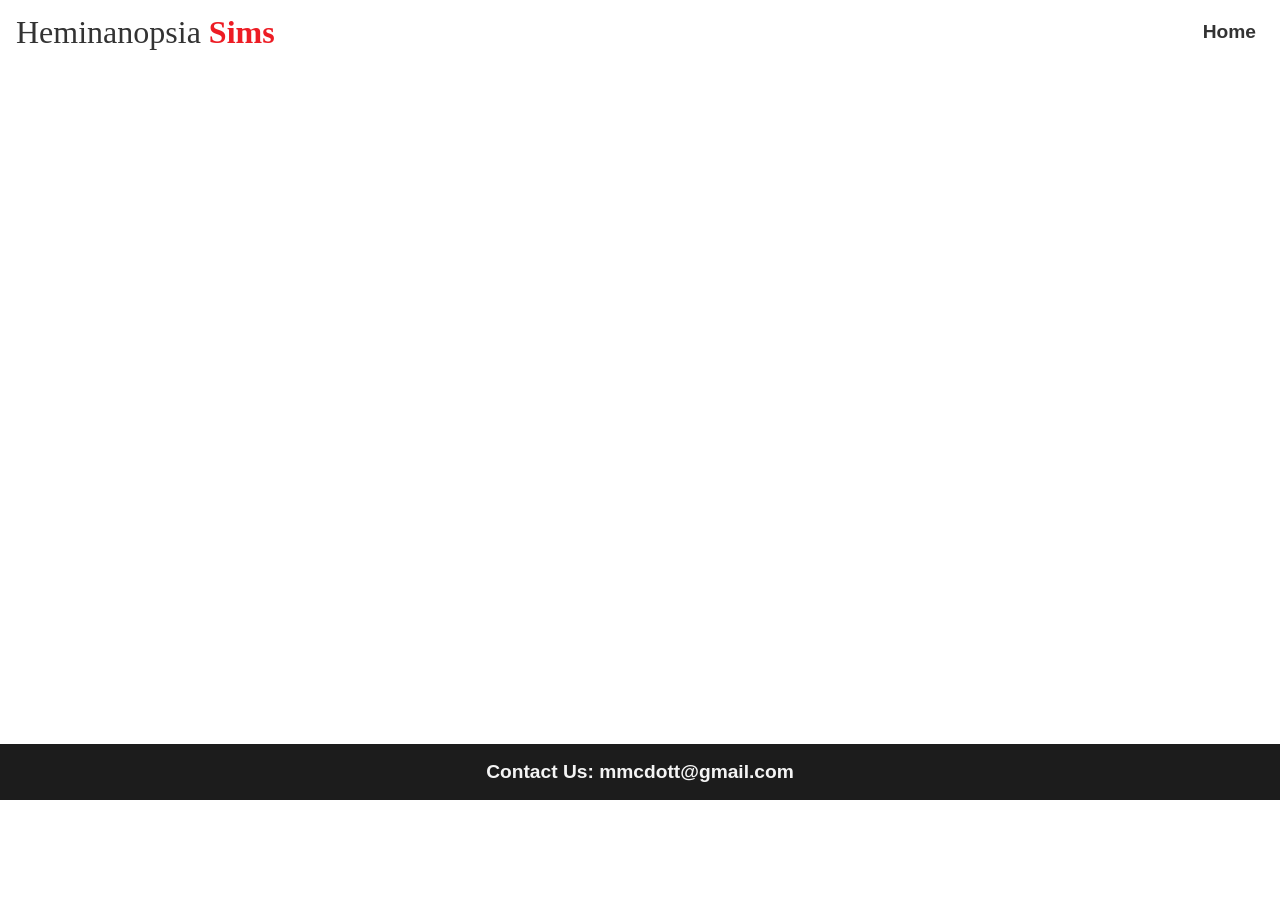
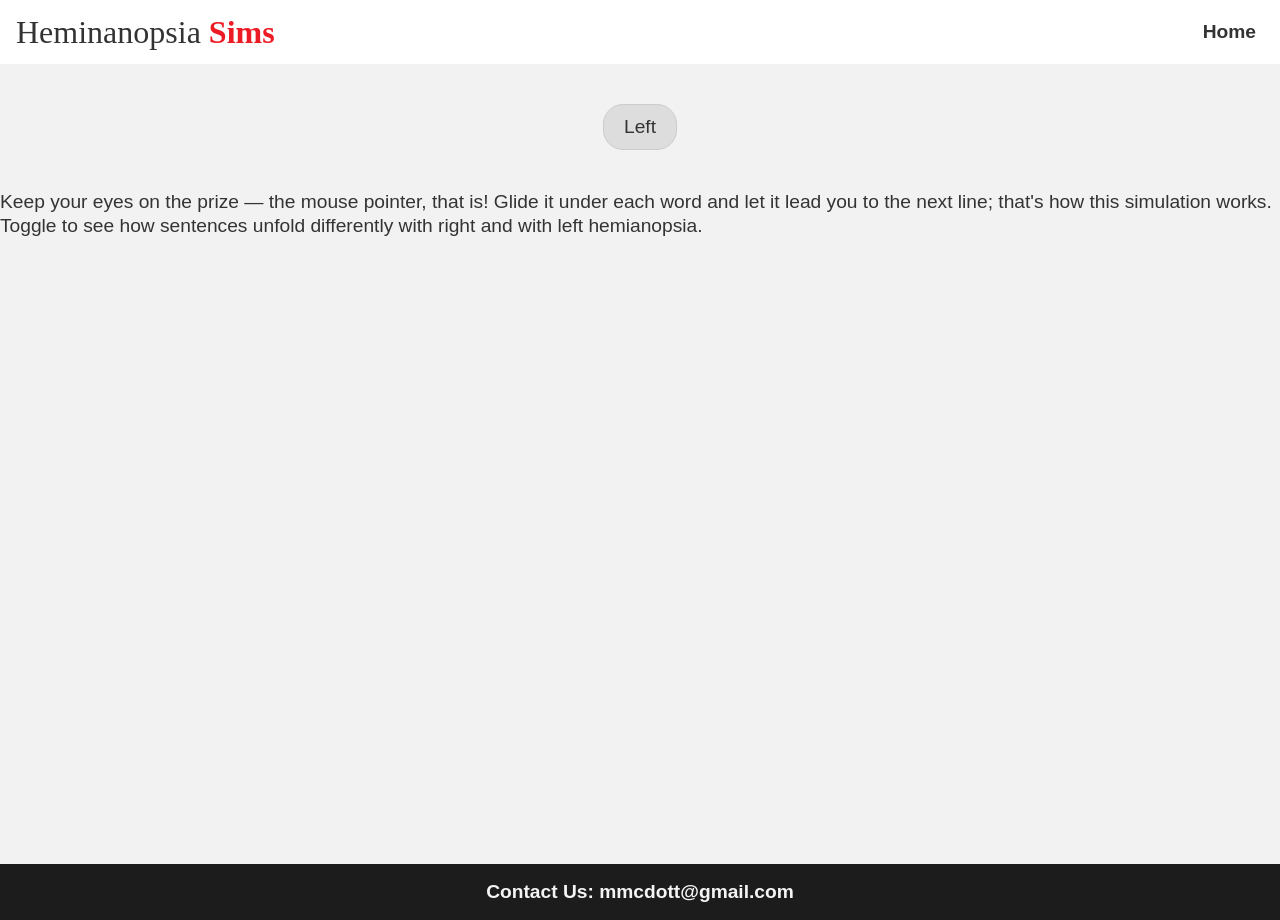
Before and after one commit to mcdott/hemianopsia-sims, a React (Vite) app: page /#/read in a window 1280 px wide. Before the commit the page ends 800 px from the top, so only its background shows below. Built offline with nearby package versions, Linux system fonts and the light colour scheme.

Commit message:
Moves Read sim to own page

```diff
--- a/src/App.tsx
+++ b/src/App.tsx
@@ -5,6 +5,8 @@ import "./App.css";
 import Hero from "./components/Hero";
 import Navbar from "./components/Navbar";
 import Sims from "./components/Sims";
+import Read from "./components/Read";
+// import Scratch from "./components/Scratch";
 import Footer from "./components/Footer";
 import About from "./components/About";
 // import Learn from "./components/Learn";
@@ -35,13 +37,17 @@ function App() {
                   <Sims />
                 </div>
                 {/* <div>
+                  <Scratch />
+                </div> */}
+                <div>
                   <Testimonials />
-                </div> */}
+                </div>
               </>
             }
           />
           <Route path='/about' element={<About />} />
           {/* <Route path='/learn' element={<Learn />} /> */}
+          <Route path='/read' element={<Read />} />
         </Routes>
         <Footer />
       </div>
--- a/src/components/Navbar.tsx
+++ b/src/components/Navbar.tsx
@@ -65,6 +65,11 @@ const Navbar: React.FC<NavbarProps> = ({ scrollToSims }) => {
                 Simulations
               </button>
             </li>
+            <li>
+              {/* <Link to='/read' className='link-hover transition-duration'>
+                Read
+              </Link> */}
+            </li>
             <li className='nav-link md-border-none max-w-xs'>
               <Link to='/about' className='link-hover transition-duration'>
                 About
--- /dev/null
+++ b/src/components/Read.css
@@ -0,0 +1,48 @@
+/* Read.css */
+.readContainer {
+  height: 100vh;
+  width: 100vw;
+  background-color: var(--color-bg-secondary);
+  display: flex;
+  flex-direction: column;
+  align-items: center;
+}
+
+.overlay {
+  position: fixed;
+  top: 0;
+  left: 0;
+  height: 100%;
+  background-color: var(--color-bg-secondary);
+}
+
+.toggle-button-container {
+  margin-top: var(--spacing-10);
+  margin-bottom: var(--spacing-10);
+}
+
+.toggle-button {
+  padding: 10px 20px;
+  background-color: #ddd; /* TODO */
+  border: 1px solid #ccc;
+  border-radius: 20px;
+  cursor: pointer;
+  outline: none;
+}
+
+/* Toggle Button Label Styling */
+.toggle-button:before {
+  content: "Left";
+  opacity: 1;
+  transition: opacity 0.3s;
+}
+
+.toggle-button.active:before {
+  content: "Right";
+  opacity: 0;
+  transition: opacity 0.3s;
+}
+
+.toggle-button.active {
+  background-color: #bbb; /* TODO */
+}
--- /dev/null
+++ b/src/components/Read.tsx
@@ -0,0 +1,51 @@
+import React, { useState } from "react";
+import "./Read.css";
+
+const Read = () => {
+  const [cursorX, setCursorX] = useState(0);
+  const [overlayOnLeft, setOverlayOnLeft] = useState(true);
+
+  const handleMouseMove = (e: React.MouseEvent<HTMLDivElement>) => {
+    // Leave a 5px space between the cursor and the overlay
+    const adjustedX = overlayOnLeft
+      ? Math.max(0, e.clientX - 5)
+      : e.clientX + 5;
+    setCursorX(adjustedX);
+  };
+
+  const toggleOverlaySide = () => {
+    setOverlayOnLeft(!overlayOnLeft);
+  };
+
+  const overlayStyle = overlayOnLeft
+    ? {
+        width: `${Math.max(0, cursorX - 5)}px`,
+        left: 0,
+        right: "auto",
+      }
+    : {
+        width: `calc(100vw - ${cursorX + 5}px)`,
+        left: `${cursorX + 5}px`,
+        right: "auto",
+      };
+
+  return (
+    <div className='readContainer' onMouseMove={handleMouseMove}>
+      <div className='overlay' style={overlayStyle}></div>
+      <div className='toggle-button-container'>
+        <button
+          onClick={toggleOverlaySide}
+          className={`toggle-button ${overlayOnLeft ? "" : "active"}`}
+        />
+      </div>
+      <p>
+        Keep your eyes on the prize — the mouse pointer, that is! Glide it under
+        each word and let it lead you to the next line; that's how this
+        simulation works. Toggle to see how sentences unfold differently with
+        right and with left hemianopsia.
+      </p>
+    </div>
+  );
+};
+
+export default Read;
--- /dev/null
+++ b/src/components/Scratch.css
@@ -0,0 +1,40 @@
+.embedded-iframe {
+  width: 485px;
+  height: 402px;
+  border: none;
+  margin-bottom: 10px;
+}
+
+.fullscreen-modal {
+  position: fixed;
+  top: 0;
+  left: 0;
+  width: 100vw;
+  height: 100vh;
+  background-color: rgba(0, 0, 0, 0.5);
+  display: flex;
+  justify-content: center;
+  align-items: center;
+  z-index: 100;
+}
+
+.responsive-iframe {
+  width: 100%;
+  height: 100%;
+}
+
+.close-modal-button {
+  position: absolute;
+  top: 20px;
+  right: 20px;
+  padding: 10px 20px;
+  background-color: #f00;
+  color: white;
+  border: none;
+  border-radius: 5px;
+  cursor: pointer;
+}
+
+.close-modal-button:hover {
+  background-color: #c00;
+}
--- /dev/null
+++ b/src/components/Scratch.tsx
@@ -0,0 +1,37 @@
+import React, { useState } from "react";
+import "./Scratch.css";
+
+function Scratch() {
+  const [isModalOpen, setModalOpen] = useState(false);
+
+  return (
+    <div>
+      {/* Embedded Scratch Project */}
+      <iframe
+        src='//scratch.mit.edu/projects/embed/601127464/'
+        allowFullScreen
+        className='embedded-iframe'
+      ></iframe>
+      <button onClick={() => setModalOpen(true)}>Full Screen</button>
+
+      {/* Full-Screen Modal */}
+      {isModalOpen && (
+        <div className='fullscreen-modal'>
+          <iframe
+            src='//scratch.mit.edu/projects/embed/601127464/'
+            allowFullScreen
+            className='responsive-iframe'
+          ></iframe>
+          <button
+            onClick={() => setModalOpen(false)}
+            className='close-modal-button'
+          >
+            Close
+          </button>
+        </div>
+      )}
+    </div>
+  );
+}
+
+export default Scratch;
--- a/src/components/Sims.tsx
+++ b/src/components/Sims.tsx
@@ -1,8 +1,11 @@
+import { useNavigate } from "react-router-dom";
+
 import Sim from "./Sim";
 import "./Sims.css";
 import DrawButton from "./DrawButton";
 
 const Sims = () => {
+  const navigate = useNavigate();
   return (
     <section className='sims-container' aria-label='Simulations'>
       <h1 className='sims-heading'>
@@ -68,6 +71,9 @@ const Sims = () => {
           </p>
         }
       />
+      <button onClick={() => navigate("/read")} className='read-button'>
+        Go to Read Simulation
+      </button>
     </section>
   );
 };
```
Also changed, not shown: src/components/Sims.css (+23 -0 lines).
